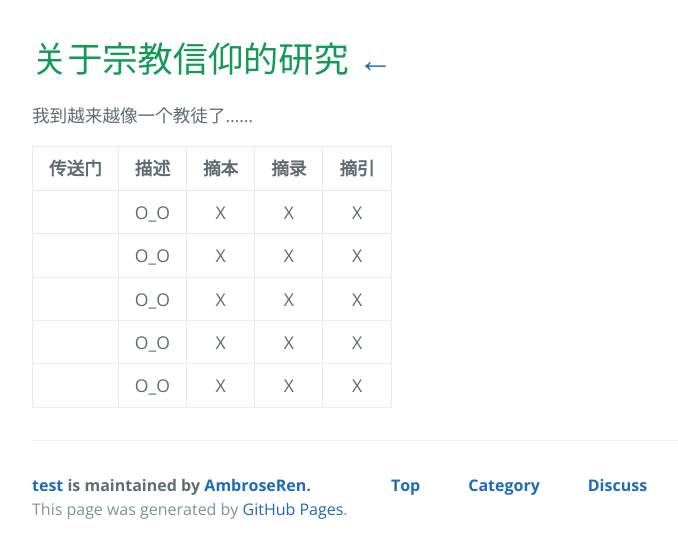
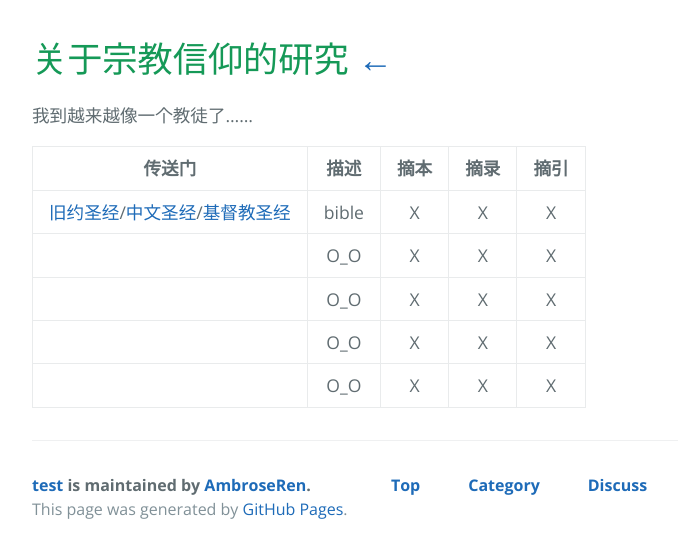
Before and after one commit to AmbroseRen/test, a Jekyll site: the page built from Data/Religion/index.md, in a window 1280 px wide. Shown: the top 558 px of the page, without its empty margins (192-870 px from the left). Built offline with Jekyll 4.4.1, drawn with Linux system fonts in a browser that asks for light colours; our own code applies the rules of GitHub Pages for plain Markdown files; the repository's description, which GitHub fills in, is left out.

Commit message:
Update index.md

```diff
--- a/Data/Religion/index.md
+++ b/Data/Religion/index.md
@@ -4,8 +4,8 @@
 
 | 传送门 | 描述 | 摘本 | 摘录 | 摘引 |
 |:---:|:---:|:---:|:---:|:---:|
+| [旧约圣经](http://www.jdzhg.com/shengjing/djsj.htm)/[中文圣经](http://www.chinesebibleonline.com/)/[基督教圣经](http://www.godcom.net/) | bible | X | X | X |
 | []() | O_O | X | X | X |
 | []() | O_O | X | X | X |
 | []() | O_O | X | X | X |
 | []() | O_O | X | X | X |
-| []() | O_O | X | X | X |
```
